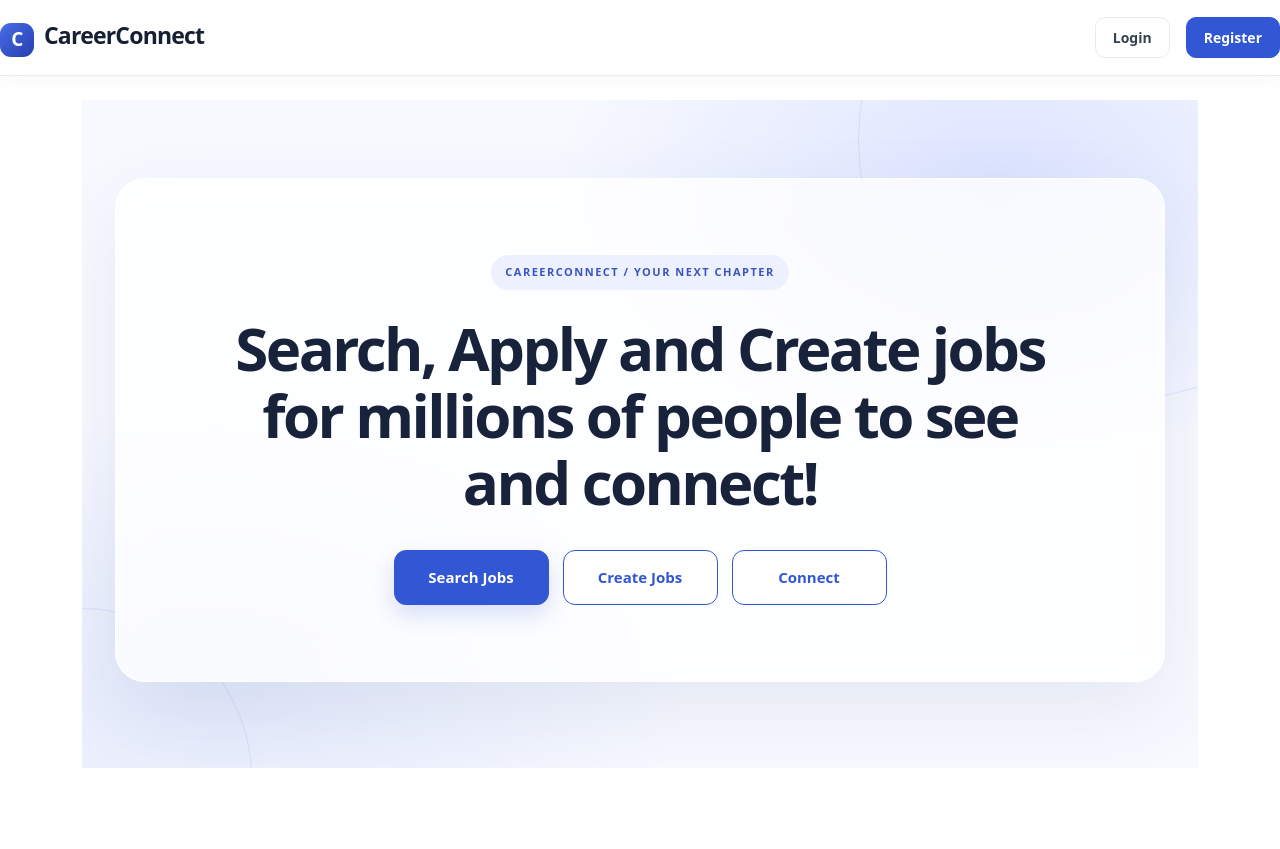
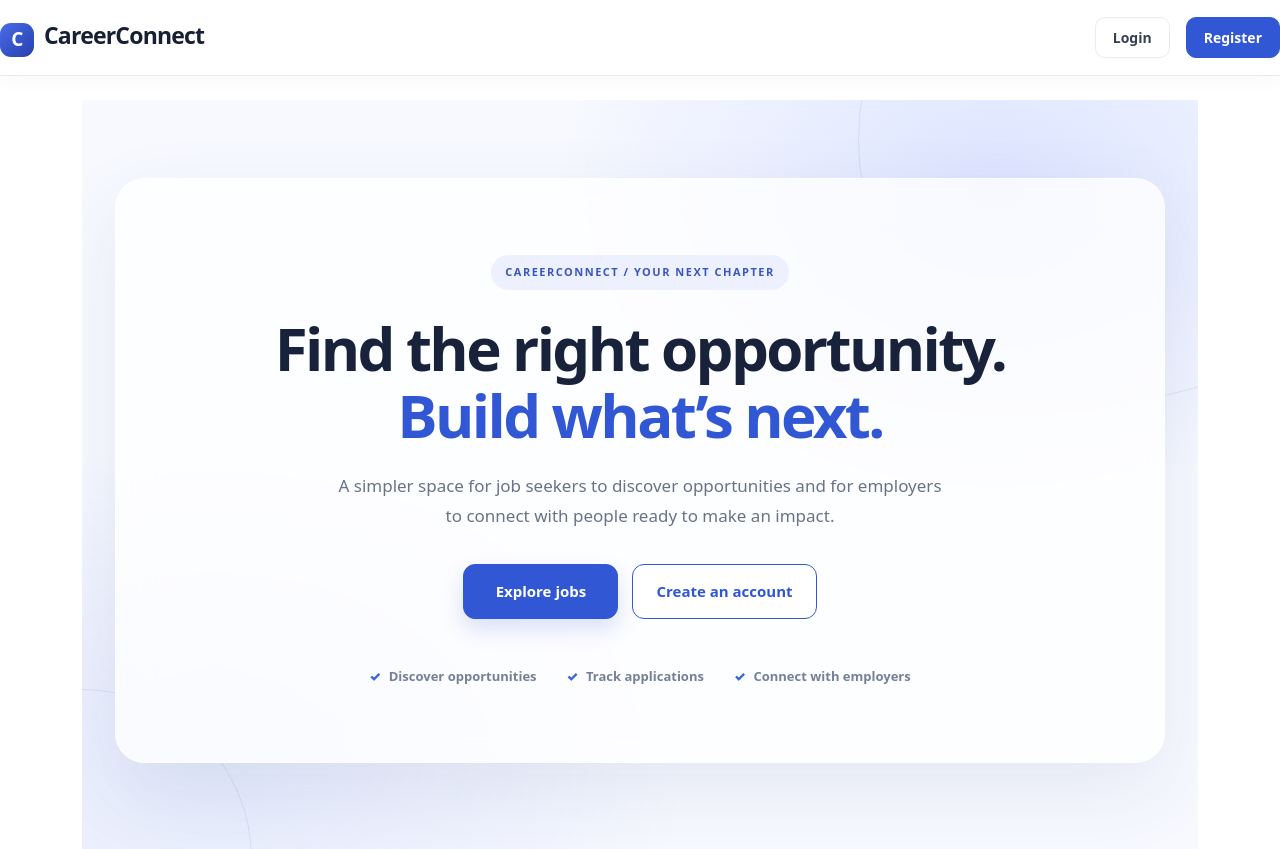
Before and after one commit to deepshiii07/mern-job-portal, a React (Create React App) app in the folder frontend/: page / in a window 1280 px wide. Before the commit the page ends 800 px from the top, so only its background shows below. Built offline with nearby package versions, Linux system fonts and the light colour scheme.

Commit message:
Polish CareerConnect landing page presentation

```diff
--- a/frontend/src/pages/Home.js
+++ b/frontend/src/pages/Home.js
@@ -1,22 +1,31 @@
 import React from "react";
 import "../App.css";
-import API_BASE_URL from "../config";
+import { useNavigate } from "react-router-dom";
 
 function Home() {
+  const navigate = useNavigate();
+
   return (
-    <div className="hero-section">
-      <div className="overlay">
+    <main className="hero-section">
+      <section className="overlay">
         <h1 className="hero-title">
-          Search, Apply and Create jobs for millions of people to see and connect!
+          Find the right opportunity. <span>Build what’s next.</span>
         </h1>
-
+        <p className="hero-subtitle">
+          A simpler space for job seekers to discover opportunities and for employers
+          to connect with people ready to make an impact.
+        </p>
         <div className="hero-buttons">
-          <button className="hero-btn">Search Jobs</button>
-          <button className="hero-btn">Create Jobs</button>
-          <button className="hero-btn">Connect</button>
+          <button className="hero-btn" onClick={() => navigate("/login")}>Explore jobs</button>
+          <button className="hero-btn" onClick={() => navigate("/register")}>Create an account</button>
         </div>
-      </div>
-    </div>
+        <div className="hero-proof">
+          <span>Discover opportunities</span>
+          <span>Track applications</span>
+          <span>Connect with employers</span>
+        </div>
+      </section>
+    </main>
   );
 }
 
```
